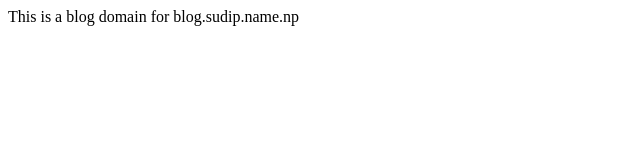
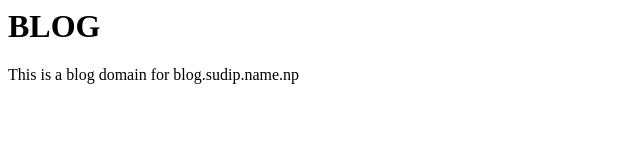
Before and after one commit to sudipxshrestha/Blog, a plain HTML site: page index.html in a window 1280 px wide. Shown: the whole page, without its empty margins (0-640 px from the left). Drawn offline with Linux system fonts and the light colour scheme.

Commit message:
Add heading to blog page

```diff
--- a/index.html
+++ b/index.html
@@ -3,6 +3,7 @@
 <title>BLOG PAGE</title>
 </head>
 <body>
+<h1>BLOG</h1>
 <p>This is a blog domain for blog.sudip.name.np</p>
 </body>
 </html>
```
